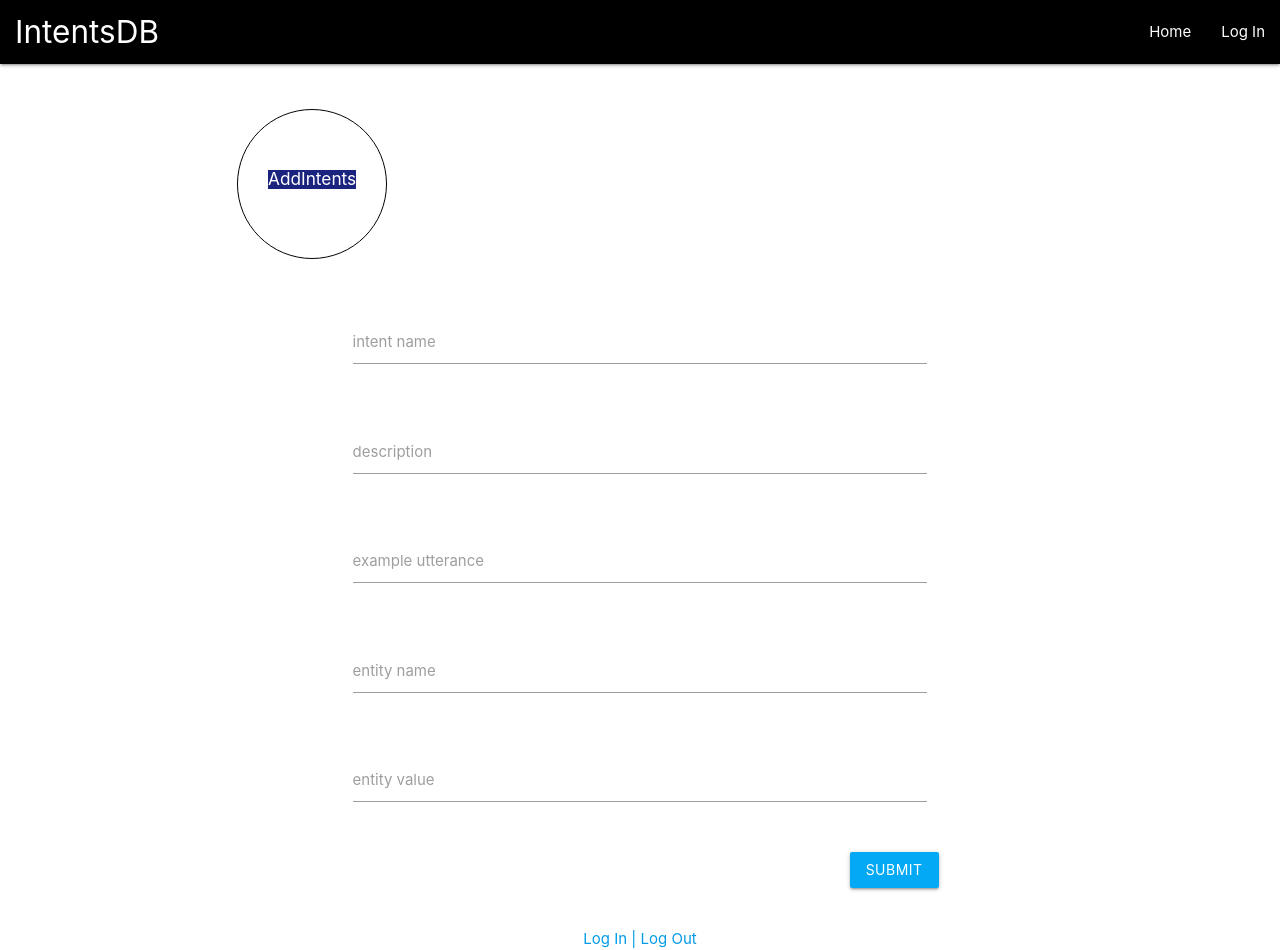
After one commit to lilychuang78/milestone3, a Flask app: page /add_intent in a window 1280 px wide. The commit adds this page. Run offline with Flask 2, Linux system fonts and the light colour scheme; some libraries are stand-ins or nearby versions.

Commit message:
add add_intent template

```diff
--- a/app.py
+++ b/app.py
@@ -82,6 +82,10 @@ def intents():
     intents = list(mongo.db.intents.find())
     return render_template("intents.html", intents=intents)
 
+#--------display intents funtion--------#
+@app.route("/add_intent")
+def add_intent():
+    return render_template("add_intent.html")
 
 if __name__ == "__main__":
     app.run(host=os.environ.get("IP"),
--- /dev/null
+++ b/templates/add_intent.html
@@ -0,0 +1,47 @@
+{% extends "base.html" %}
+{% block content %}
+<div class="title-circle">
+    <h6 class="indigo darken-4 title-text">AddIntents</h6>
+</div>
+<div class="row">
+    <form class="col s8 offset-s2">
+        <div class="row">
+            <div class="input-field col s12">
+                <textarea id="textarea1" class="materialize-textarea"></textarea>
+                <label for="textarea1">intent name</label>
+            </div>
+        </div>
+        <div class="row">
+            <div class="input-field col s12">
+                <textarea id="textarea2" class="materialize-textarea"></textarea>
+                <label for="textarea2">description</label>
+            </div>
+        </div>
+        <div class="row">
+            <div class="input-field col s12">
+                <textarea id="textarea3" class="materialize-textarea"></textarea>
+                <label for="textarea3">example utterance</label>
+            </div>
+        </div>
+        <div class="row">
+            <div class="input-field col s12">
+                <textarea id="textarea4" class="materialize-textarea"></textarea>
+                <label for="textarea4">entity name</label>
+            </div>
+        </div>
+        <div class="row">
+            <div class="input-field col s12">
+                <textarea id="textarea5" class="materialize-textarea"></textarea>
+                <label for="textarea5">entity value</label>
+            </div>
+        </div>
+        <div class="card-action">
+            <div class="row right-align">
+                <button type="submit" class="waves-effect waves-light btn light-blue">
+                    Submit
+                </button>
+            </div>
+        </div>
+    </form>
+</div>
+{% endblock %}
--- a/templates/base.html
+++ b/templates/base.html
@@ -25,6 +25,7 @@
                 <li><a href="{{ url_for('home') }}">Home</a></li>
                 {% if session.user %}
                     <li><a href="{{ url_for('intents') }}">Intents</a></li>
+                    <li><a href="{{ url_for('add_intent') }}">AddIntents</a></li>
                     <li><a href="{{ url_for('logout') }}">Log Out</a></li>
                 {% else %}
                     <li><a href="{{ url_for('login') }}">Log In</a></li>
@@ -43,6 +44,7 @@
         <li><a href="{{ url_for('home') }}">Home</a></li>
         {% if session.user %}
             <li><a href="{{ url_for('intents') }}">Intents</a></li>
+            <li><a href="{{ url_for('add_intent') }}">AddIntents</a></li>
             <li><a href="{{ url_for('logout') }}">Log Out</a></li>
         {% else %}
             <li><a href="{{ url_for('login') }}">Log In</a></li>
@@ -56,7 +58,9 @@
             {% if messages%}
                 {% for message in messages %}
                     <div class="row flash-message">
-                        <h4 class="left-align"id="flash">{{ message }}</h4>
+                        <div class="col">
+                            <h4 class="left-align"id="flash">{{ message }}</h4>
+                        </div>
                     </div>
                 {% endfor %}
             {% endif %}
--- a/templates/intents.html
+++ b/templates/intents.html
@@ -1,7 +1,5 @@
 {% extends "base.html" %}
 {% block content %}
-
-
 <div class="title-circle">
     <h5 class="indigo darken-4 title-text">Intents</h5>
 </div>
--- a/templates/login.html
+++ b/templates/login.html
@@ -29,7 +29,7 @@
                 </div>
                 <div class="card-action">
                     <div class="row">
-                        <button data-target="modal1" type="submit" class="col s8 offset-s2 waves-effect waves-light btn indigo darken-4">
+                        <button type="submit" class="col s8 offset-s2 waves-effect waves-light btn indigo darken-4">
                             Log In
                         </button>
                     </div>
```
